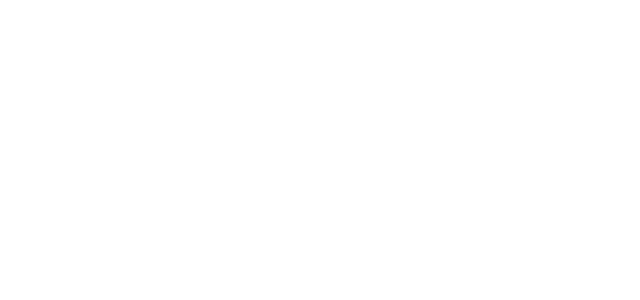
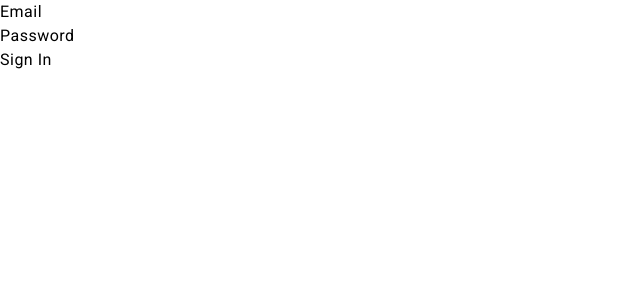
Before and after one commit to TaslimYusuf2210/Jekayo, an Angular app: page /homepage in a window 1280 px wide. Before the commit this address led to /. Shown: the top 300 px of the page, without its empty margins (0-640 px from the left). Built offline with nearby package versions, Linux system fonts and the light colour scheme.

Commit message:
routing fixed

```diff
--- a/src/app/app.routes.ts
+++ b/src/app/app.routes.ts
@@ -11,6 +11,6 @@ export const routes: Routes = [
   },
   { path:'', component: LandingPageComponent },
   { path:'home', component: LandingPageComponent },
-  { path:'signin', component: SignInComponent },
+  { path:'homepage', component: SignInComponent },
   { path:'signup', component: SignUpComponent },
 ];
--- a/src/app/components/auth/sign-in/sign-in.component.ts
+++ b/src/app/components/auth/sign-in/sign-in.component.ts
@@ -38,7 +38,7 @@ export class SignInComponent implements OnInit {
 
     if (this.authService.loginUser(email, password)) {
       alert('Login successful');
-      this.router.navigate(['/jekayo/homwpage'])
+      this.router.navigate(['/jekayo/homepage'])
     } else {
       alert('Incorrect Password or Email')
     }
```
